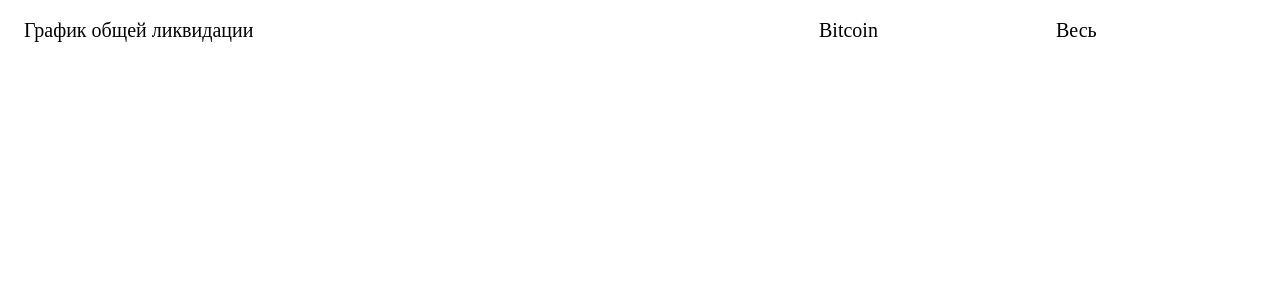
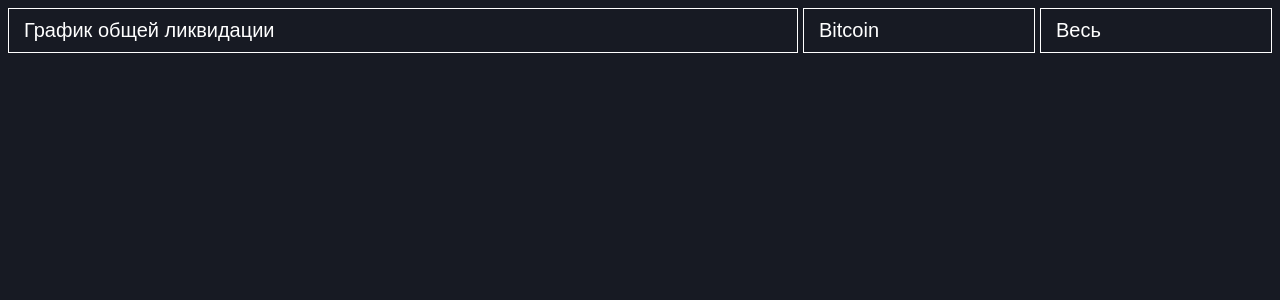
Before and after one commit to TimSpektrov/bitcoin-react-ts, a React (Vite) app: page / in a window 1280 px wide. Shown: the top 300 px of the page. Built offline with nearby package versions, Linux system fonts and the light colour scheme.

Commit message:
refactor: app.sass

```diff
--- a/src/App.tsx
+++ b/src/App.tsx
@@ -1,4 +1,4 @@
-import './App.sass'
+import './app.sass'
 import {Header} from "./components/Header";
 
 function App() {
--- a/src/index.sass
+++ b/src/index.sass
@@ -0,0 +1,4 @@
+body
+  background-color: #171a23
+  color: #fff
+  font-family: Arial, sans-serif
```
